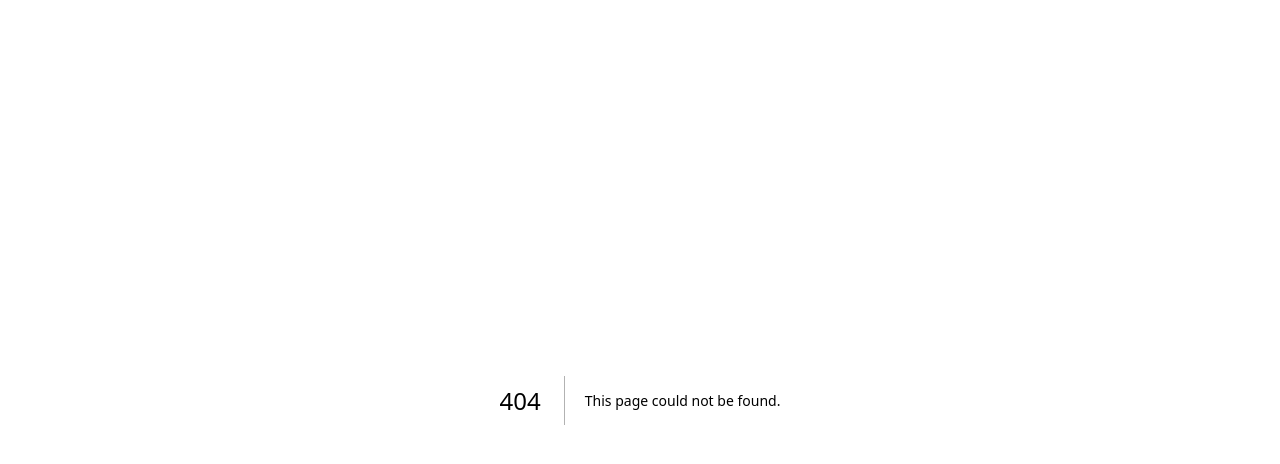
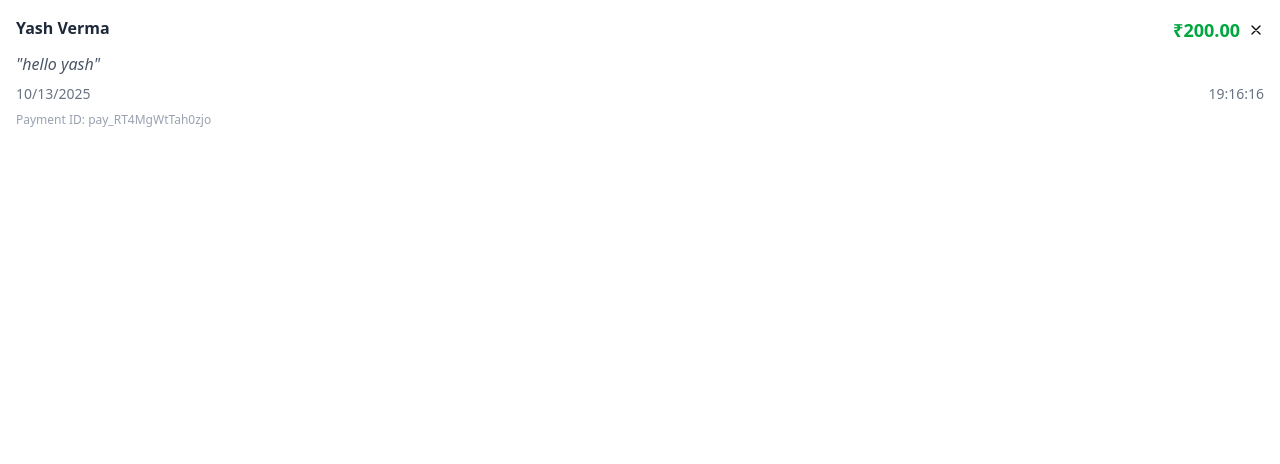
Before and after one commit to okyash007/pp-link, a Next.js app: page /overlay/1 in a window 1280 px wide. Before the commit this address had no page. Shown: the top 464 px of the page. Built offline with nearby package versions, Linux system fonts and the light colour scheme.

Commit message:
add new changes

```diff
--- /dev/null
+++ b/app/overlay/[username]/Client.tsx
@@ -0,0 +1,67 @@
+"use client";
+
+import { useState, useEffect } from "react";
+import Tip from "./Tip";
+
+const Client = () => {
+  const [tips, setTips] = useState([
+    {
+      id: 51,
+      visitor_id: "5b7cbac8dcbd1b08c72897602e20927a",
+      creator_id: "568c6a64",
+      amount: "20000.00",
+      currency: "INR",
+      message: "hello yash",
+      payment_gateway: "razorpay",
+      payment_id: "pay_RT4MgWtTah0zjo",
+      created_at: "1760382976",
+      visitor_name: "Yash Verma",
+      visitor_email: "helloyashverma@gmail.com",
+      visitor_phone: "+918006679475",
+    },
+    {
+      id: 52,
+      visitor_id: "5b7cbac8dcbd1b08c72897602e20927a",
+      creator_id: "568c6a64",
+      amount: "10000.00",
+      currency: "INR",
+      message: "hello yash",
+      payment_gateway: "razorpay",
+      payment_id: "pay_RT4MgWtTah0zjo",
+      created_at: "1760382976",
+      visitor_name: "Yash Verma",
+      visitor_email: "helloyashverma@gmail.com",
+      visitor_phone: "+918006679475",
+    },
+  ]);
+  // Effect to remove the first tip after 10 seconds
+  useEffect(() => {
+    if (tips.length === 0) return;
+
+    const timer = setTimeout(() => {
+      setTips((prevTips) => {
+        const newTips = [...prevTips];
+        newTips.shift(); // Remove the first tip from the array
+        return newTips;
+      });
+    }, 10000); // 10 seconds
+
+    return () => clearTimeout(timer);
+  }, [tips.length]);
+
+  const currentTip = tips[0];
+
+  if (tips.length === 0) {
+    return <div></div>;
+  }
+
+  return (
+    <div className="min-h-screen p-4">
+      <div className="space-y-4">
+        <Tip tip={currentTip} />
+      </div>
+    </div>
+  );
+};
+
+export default Client;
--- /dev/null
+++ b/app/overlay/[username]/Tip.tsx
@@ -0,0 +1,72 @@
+const Tip = ({ tip }: { tip: any }) => {
+
+  // Function to format amount
+  const formatAmount = (amount: string, currency: string) => {
+    const numericAmount = parseFloat(amount) / 100; // Convert from paise to rupees
+    return new Intl.NumberFormat("en-IN", {
+      style: "currency",
+      currency: currency.toUpperCase(),
+    }).format(numericAmount);
+  };
+
+  // Function to format date
+  const formatDate = (timestamp: string) => {
+    const date = new Date(parseInt(timestamp) * 1000);
+    return date.toLocaleDateString("en-US", {
+      year: "numeric",
+      month: "2-digit",
+      day: "2-digit",
+      timeZone: "UTC",
+    });
+  };
+
+  // Function to format time
+  const formatTime = (timestamp: string) => {
+    const date = new Date(parseInt(timestamp) * 1000);
+    return date.toLocaleTimeString("en-US", {
+      hour12: false,
+      timeZone: "UTC",
+    });
+  };
+
+  return (
+    <div className="tip-card-wrapper">
+      <div
+        key={tip.id}
+        className="tip-card"
+      >
+        <div className="flex justify-between items-start mb-2">
+          <h3 className="font-semibold text-gray-800">{tip.visitor_name}</h3>
+          <div className="flex items-center gap-2">
+            <span className="text-lg font-bold text-green-600">
+              {formatAmount(tip.amount, tip.currency)}
+            </span>
+            <button
+              className="close-btn"
+              aria-label="Close tip"
+            >
+              <svg className="w-4 h-4" fill="none" stroke="currentColor" viewBox="0 0 24 24">
+                <path strokeLinecap="round" strokeLinejoin="round" strokeWidth={2} d="M6 18L18 6M6 6l12 12" />
+              </svg>
+            </button>
+          </div>
+        </div>
+
+        {tip.message && (
+          <p className="text-gray-600 mb-2 italic">"{tip.message}"</p>
+        )}
+
+        <div className="flex justify-between items-center text-sm text-gray-500">
+          <span>{formatDate(tip.created_at)}</span>
+          <span>{formatTime(tip.created_at)}</span>
+        </div>
+
+        <div className="mt-2 text-xs text-gray-400">
+          Payment ID: {tip.payment_id}
+        </div>
+      </div>
+    </div>
+  );
+};
+
+export default Tip;
--- /dev/null
+++ b/app/overlay/[username]/page.tsx
@@ -0,0 +1,9 @@
+import Client from "./Client";
+
+const page = () => {
+  return <Client />;
+};
+
+export default page;
+
+export const dynamic = "force-static";
--- /dev/null
+++ b/tailwind.config.ts
@@ -0,0 +1,12 @@
+import type { Config } from "tailwindcss";
+
+const config: Config = {
+  content: [
+    "./pages/**/*.{js,ts,jsx,tsx,mdx}",
+    "./components/**/*.{js,ts,jsx,tsx,mdx}",
+    "./app/**/*.{js,ts,jsx,tsx,mdx}",
+    "./our/**/*.{js,ts,jsx,tsx,mdx}",
+  ],
+};
+
+export default config;
```
